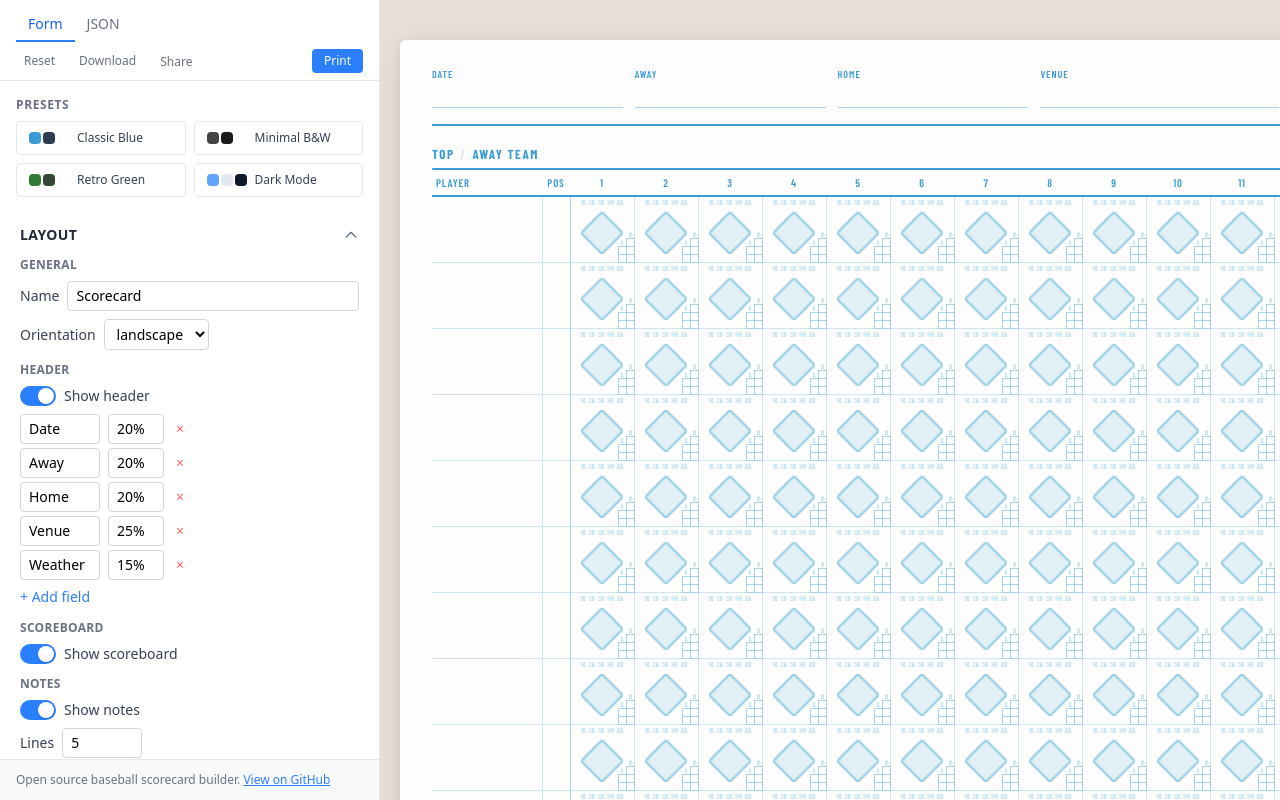
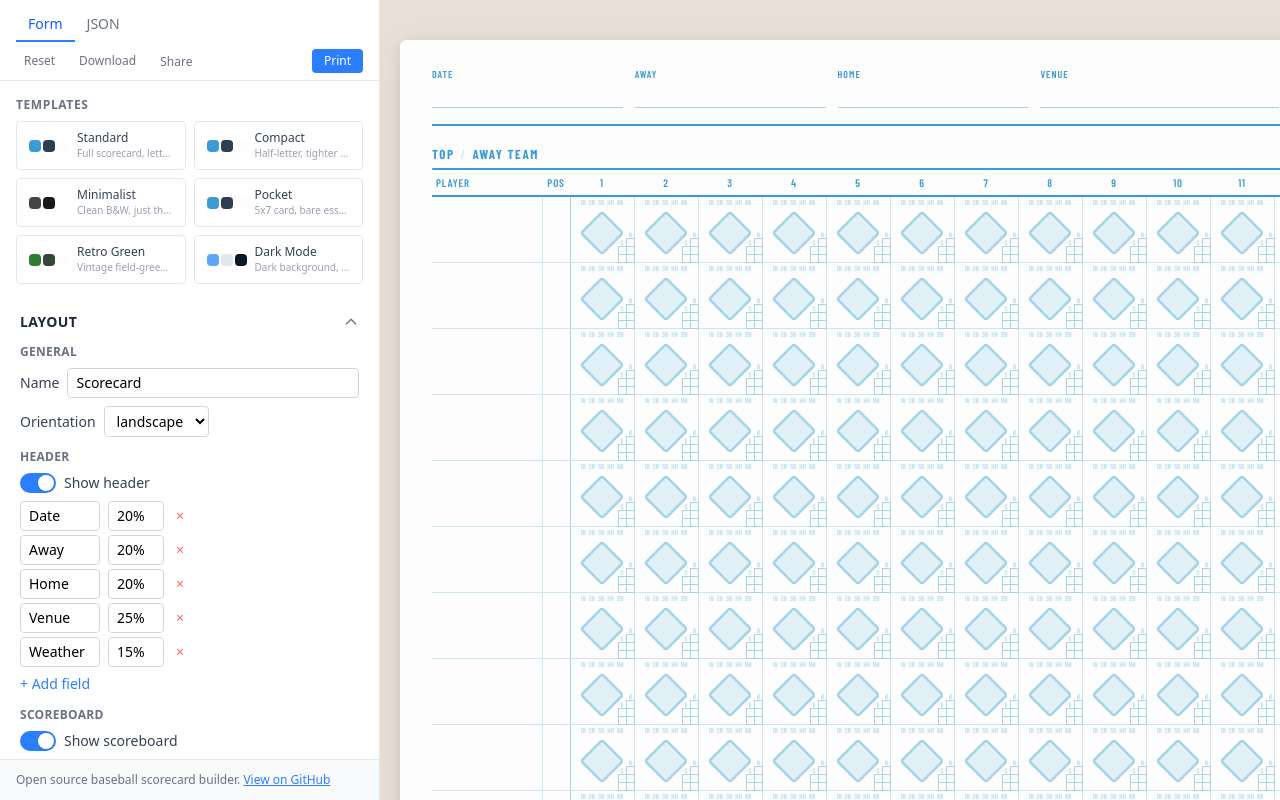
Before and after one commit to gkuhlman/opencard, a React (Vite) app: page / in a window 1280 px wide. Built offline with nearby package versions, Linux system fonts and the light colour scheme.

Commit message:
Add templates

```diff
--- a/src/components/PresetPicker.jsx
+++ b/src/components/PresetPicker.jsx
@@ -5,7 +5,7 @@ import { deepMerge } from '../engine/generate';
 export default function PresetPicker({ loadPreset }) {
   return (
     <div className="mb-4">
-      <h3 className="text-xs font-semibold text-gray-500 uppercase tracking-wider mb-2">Presets</h3>
+      <h3 className="text-xs font-semibold text-gray-500 uppercase tracking-wider mb-2">Templates</h3>
       <div className="grid grid-cols-2 gap-2">
         {presets.map((preset) => {
           const merged = deepMerge(defaults, preset.overrides);
@@ -24,6 +24,7 @@ export default function PresetPicker({ loadPreset }) {
               </div>
               <div className="min-w-0">
                 <div className="text-xs font-medium text-gray-700 truncate">{preset.name}</div>
+                <div className="text-[10px] text-gray-400 truncate">{preset.description}</div>
               </div>
             </button>
           );
--- a/src/components/sections/PrintSection.jsx
+++ b/src/components/sections/PrintSection.jsx
@@ -2,7 +2,16 @@ import SectionHeader from '../shared/SectionHeader';
 import Toggle from '../shared/Toggle';
 import NumberInput from '../shared/NumberInput';
 
-const PAGE_SIZES = ['LETTER', 'A4', 'LEGAL', 'TABLOID'];
+const PAGE_SIZES = [
+  { value: 'LETTER', label: 'Letter (8.5 x 11)' },
+  { value: 'A4', label: 'A4 (8.27 x 11.69)' },
+  { value: 'LEGAL', label: 'Legal (8.5 x 14)' },
+  { value: 'TABLOID', label: 'Tabloid (11 x 17)' },
+  { value: 'HALF_LETTER', label: 'Half Letter (5.5 x 8.5)' },
+  { value: 'A5', label: 'A5 (5.83 x 8.27)' },
+  { value: '5X7', label: '5 x 7' },
+  { value: '4X6', label: '4 x 6' },
+];
 export default function PrintSection({ config, updateConfig }) {
   return (
     <SectionHeader title="Print" defaultOpen={false}>
@@ -15,7 +24,7 @@ export default function PrintSection({ config, updateConfig }) {
             className="px-2 py-1 text-sm border border-gray-300 rounded focus:outline-none focus:ring-1 focus:ring-blue-400"
           >
             {PAGE_SIZES.map(s => (
-              <option key={s} value={s}>{s}</option>
+              <option key={s.value} value={s.value}>{s.label}</option>
             ))}
           </select>
         </label>
--- a/src/engine/generate.js
+++ b/src/engine/generate.js
@@ -277,6 +277,10 @@ const PAGE_SIZES = {
   A4: [8.27, 11.69],
   LEGAL: [8.5, 14],
   TABLOID: [11, 17],
+  HALF_LETTER: [5.5, 8.5],
+  A5: [5.83, 8.27],
+  '5X7': [5, 7],
+  '4X6': [4, 6],
 };
 
 function resolvePageSize(page) {
--- a/src/presets.js
+++ b/src/presets.js
@@ -2,13 +2,35 @@ import { deriveColors } from './engine/colorUtils';
 
 const presets = [
   {
-    name: 'Classic Blue',
-    description: 'The default scorecard theme',
+    name: 'Standard',
+    description: 'Full scorecard, letter landscape',
     overrides: {},
   },
   {
-    name: 'Minimal B&W',
-    description: 'Clean black and white for easy printing',
+    name: 'Compact',
+    description: 'Half-letter, tighter layout',
+    overrides: {
+      page: { size: 'HALF_LETTER', orientation: 'landscape' },
+      grid: { rows: 9, innings: 9 },
+      theme: {
+        sizing: {
+          inningCellWidth: 52,
+          rowHeight: 54,
+          playerColWidth: 90,
+          posColWidth: 24,
+          statColWidth: 20,
+        },
+      },
+      cell: {
+        diamond: { maxSize: 34 },
+      },
+      pitchers: { rows: 4 },
+      notes: { lines: 3 },
+    },
+  },
+  {
+    name: 'Minimalist',
+    description: 'Clean B&W, just the diamond',
     overrides: {
       theme: {
         colors: {
@@ -25,11 +47,48 @@ const presets = [
           diamondStroke: '#bbbbbb',
         },
       },
+      cell: {
+        outcomes: { show: false },
+        count: { show: false },
+      },
+      grid: {
+        statColumns: [
+          { key: 'R', label: 'R' },
+          { key: 'H', label: 'H' },
+        ],
+      },
+      notes: { show: false },
+    },
+  },
+  {
+    name: 'Pocket',
+    description: '5x7 card, bare essentials',
+    overrides: {
+      page: { size: '5X7', orientation: 'landscape' },
+      grid: { rows: 9, innings: 9, statColumns: [{ key: 'R', label: 'R' }, { key: 'H', label: 'H' }] },
+      theme: {
+        sizing: {
+          inningCellWidth: 44,
+          rowHeight: 44,
+          playerColWidth: 72,
+          posColWidth: 20,
+          statColWidth: 18,
+        },
+      },
+      cell: {
+        outcomes: { show: false },
+        diamond: { maxSize: 28 },
+        count: { show: false },
+      },
+      header: { show: false },
+      pitchers: { rows: 3 },
+      notes: { show: false },
+      scoreboard: { show: false },
     },
   },
   {
     name: 'Retro Green',
-    description: 'Vintage field-green scorecard',
+    description: 'Vintage field-green theme',
     overrides: {
       theme: {
         colors: deriveColors('#2e7d32'),
@@ -38,7 +97,7 @@ const presets = [
   },
   {
     name: 'Dark Mode',
-    description: 'Easy on the eyes, dark background',
+    description: 'Dark background, easy on the eyes',
     overrides: {
       theme: {
         colors: {
```
